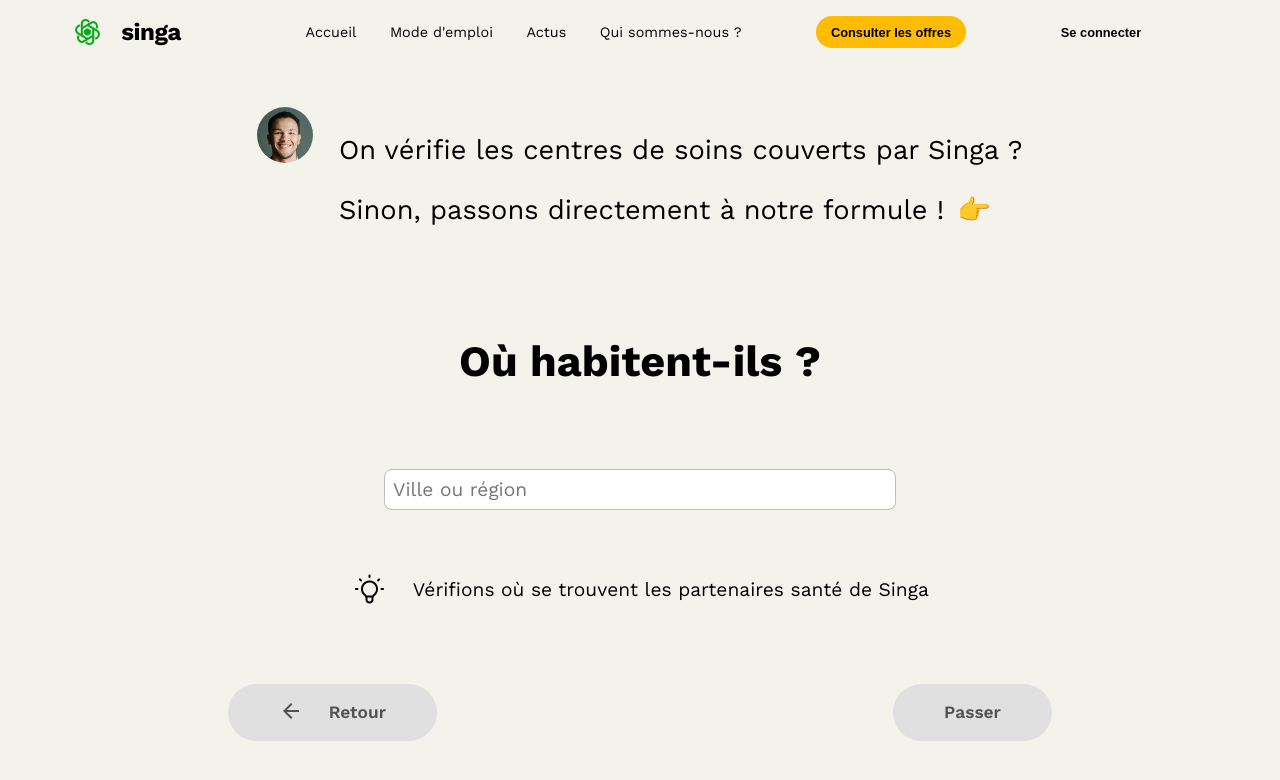
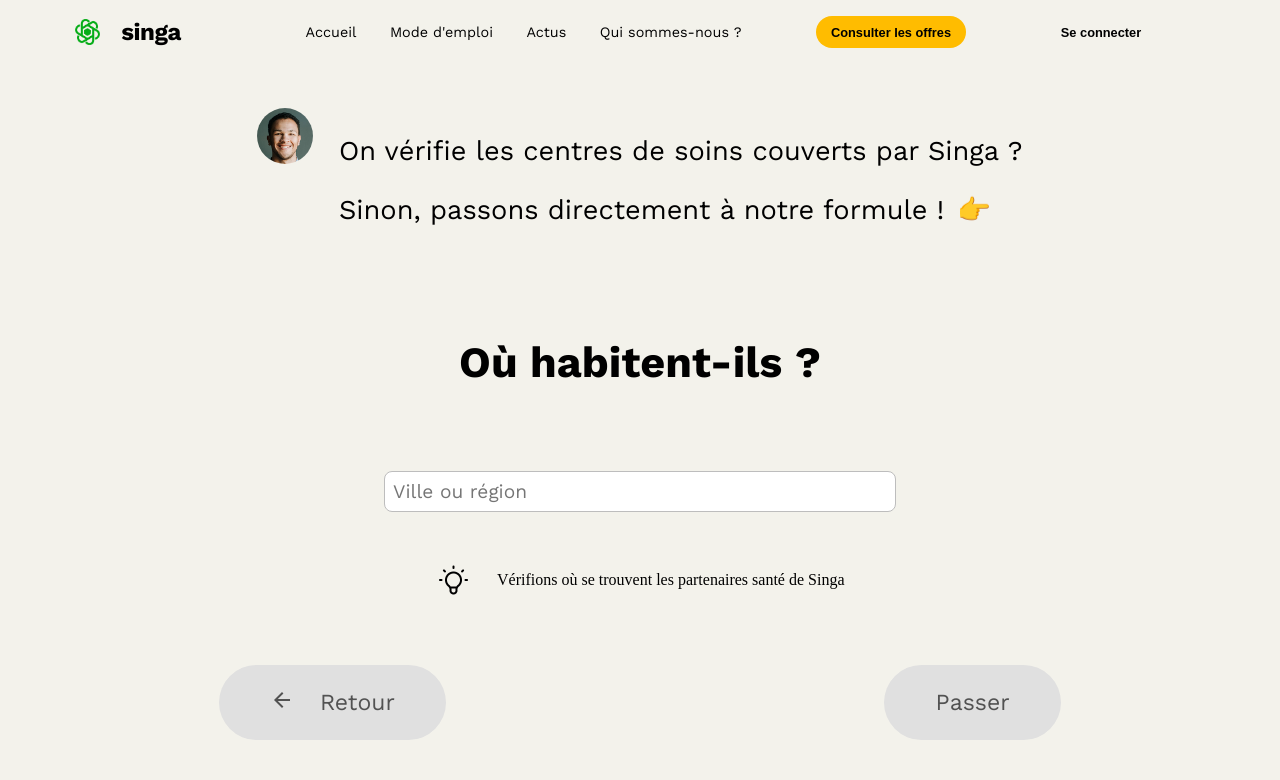
Before and after one commit to WildCodeSchool/paris-0921-project3-my-singa-assurance, a React (Vite) app: page /offer/recipientLocation in a window 1280 px wide. Shown: the top 780 px of the page. Built offline with nearby package versions, Linux system fonts and the light colour scheme.

Commit message:
OK style for  button 'passer / c'est parti' in RecipientLocation

```diff
--- a/src/offer/RecipientLocation.jsx
+++ b/src/offer/RecipientLocation.jsx
@@ -24,6 +24,16 @@ function RecipientLocation() {
   );
 
   const [place, setPlace] = useState('');
+  const [backgroundColor, setBackgroundColor] = useState();
+  const [color, setColor] = useState();
+  const [text, setText] = useState(false);
+
+  const HandleChange = (e) => {
+    setBackgroundColor({ backgroundColor: '#2ad63e' });
+    setPlace(e.target.value);
+    setColor({ color: 'white' });
+    setText(`C'est parti mon Kiki !`);
+  };
 
   useEffect(() => {
     localStorage.setItem('place', JSON.stringify(place));
@@ -52,7 +62,7 @@ function RecipientLocation() {
             id="text"
             name="place"
             value={place}
-            onChange={(e) => setPlace(e.target.value)}
+            onChange={HandleChange}
             aria-label="place"
             placeholder="Ville ou région"
             className={style.RecipientLocationChooseRegionInput}
@@ -74,9 +84,9 @@ function RecipientLocation() {
             Retour
           </p>
         </button>
-        <button className={style.RecipientLocationButton}>
-          <p className={style.RecipientLocationButtonText} onClick={GoRates}>
-            Passer
+        <button className={style.RecipientLocationButton2} onClick={GoRates} style={backgroundColor}>
+          <p className={style.RecipientLocationButtonText} style={color}>
+            {!text ? 'Passer' : text}
           </p>
         </button>
       </div>
--- a/src/offer/style/RecipientLocation.module.scss
+++ b/src/offer/style/RecipientLocation.module.scss
@@ -56,14 +56,6 @@
   width: 40vw;
 }
 
-.RecipientLocationText {
-  font-family: 'work sans', sans-serif;
-  font-size: 1.2em;
-  font-weight: 500;
-  margin-top: 3vh;
-  margin-bottom: 3vh;
-}
-
 .RecipientLocationTextMain {
   display: flex;
   justify-content: space-around;
@@ -91,7 +83,24 @@
     margin: 2vh;
     padding-right: 4vw;
     padding-left: 4vw;
-    cursor:pointer;
+    cursor: pointer;
+    font-family: 'work sans', sans-serif;
+    font-size: 1.2em;
+    font-weight: 500;
+  }
+  .RecipientLocationButton2 {
+    align-items: center;
+    background-color: #e0e0e0;
+    display: flex;
+    border: none;
+    border-radius: 84px;
+    margin: 2vh;
+    padding-right: 4vw;
+    padding-left: 4vw;
+    cursor: pointer;
+    font-family: 'work sans', sans-serif;
+    font-size: 1.2em;
+    font-weight: 500;
   }
   .RecipientLocationIcon {
     margin-right: 2vw;
@@ -103,8 +112,8 @@
     color: #525252;
     background: none;
     font-family: 'work sans', sans-serif;
-    font-weight: 600;
-    font-size: 1.3em;
+    font-weight: 500;
+    font-size: 1.2em;
   }
   .RecipientLocationIconArrow {
     background: none;
```
